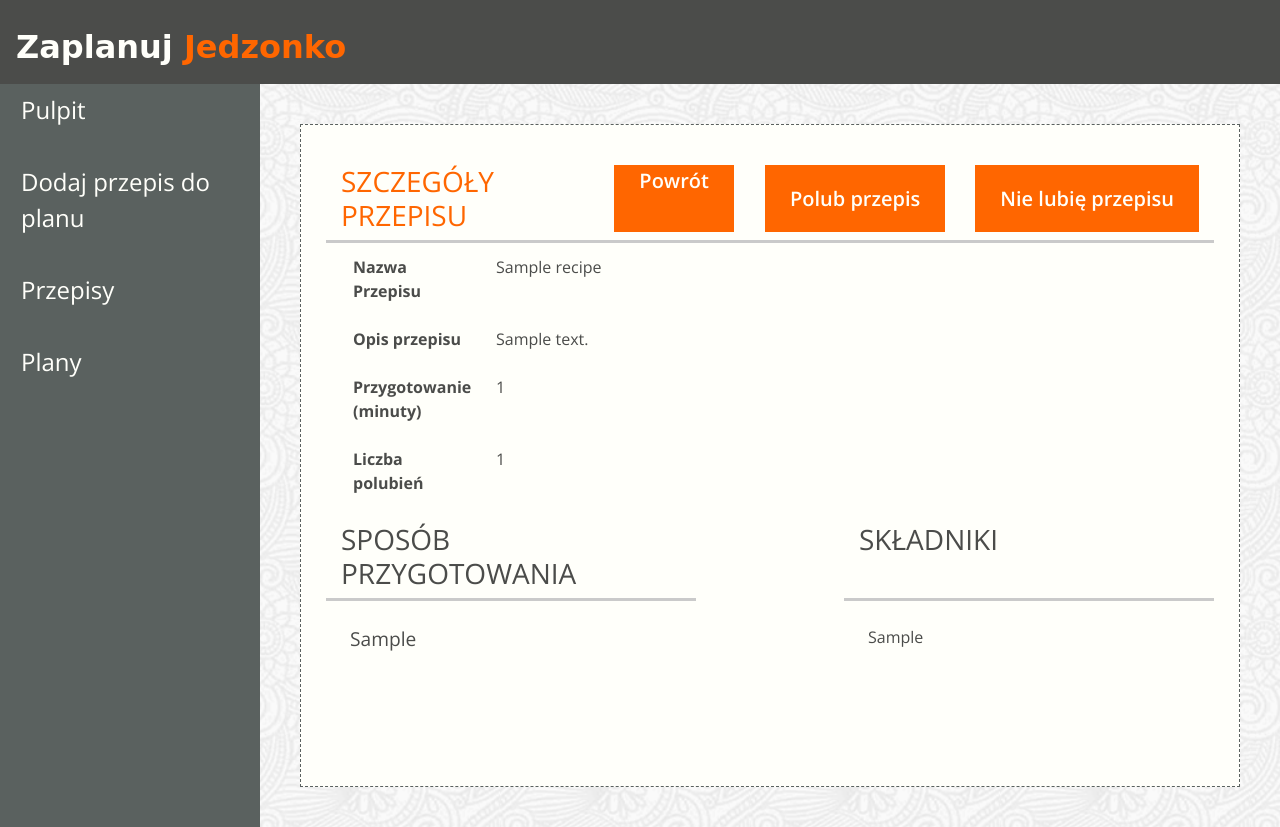
After one commit to Juliusz-G/meal_schedule, a Django app: page /recipe/1 in a window 1280 px wide. The commit adds this page. Run offline with Django 3.2, Linux system fonts and the light colour scheme; tables that the repository leaves empty hold one stand-in row (values such as "Sample post"); some libraries are stand-ins or nearby versions; some web fonts are replaced.

Commit message:
Recipe details + Model update

```diff
--- a/app_meal_schedule/models.py
+++ b/app_meal_schedule/models.py
@@ -19,6 +19,7 @@ class Recipe(models.Model):
     name = models.CharField(max_length=128, verbose_name='Nazwa')
     ingredients = models.TextField(verbose_name='Składniki')
     description = models.TextField(verbose_name='Opis')
+    preparation_method = models.TextField(verbose_name='Sposób przygotowania', null=True)
     created = models.DateField(auto_now_add=True, verbose_name='Stworzone')
     updated = models.DateField(auto_now_add=True, verbose_name='Zaktualizowane')
     preparation_time = models.PositiveIntegerField(verbose_name='Czas przygotowania')
--- a/app_meal_schedule/templates/app-add-recipe.html
+++ b/app_meal_schedule/templates/app-add-recipe.html
@@ -49,7 +49,7 @@
         </div>
         <div class="row d-flex">
           <div class="col-5 p-4">
-            <textarea name="preparation_description" class="w-100 p-1" rows="10"></textarea>
+            <textarea name="preparation_method" class="w-100 p-1" rows="10"></textarea>
           </div>
           <div class="col-2"></div>
           <div class="col-5 p-4">
--- /dev/null
+++ b/app_meal_schedule/templates/app-recipe-details.html
@@ -0,0 +1,65 @@
+{% extends "__base__.html" %}
+
+{% block title %}Szczegóły przepisu{% endblock %}
+
+{% block content %}
+
+<form action="" method="POST">
+{% csrf_token %}
+  <div class="dashboard-content border-dashed p-3 m-4 view-height">
+    <div class="mt-4 ml-4 mr-4">
+      <div class="row border-bottom border-3">
+        <div class="col">
+          <h3 class="color-header text-uppercase">Szczegóły przepisu</h3>
+        </div>
+        <div class="col d-flex justify-content-end mb-2">
+          <a href="{% url 'app-recipes' %}" class="btn btn-color rounded-0 pt-0 pb-0 pr-4 pl-4">Powrót</a>
+        </div>
+        <div class="col d-flex justify-content-end mb-2">
+          <input type = "submit" class="btn btn-color rounded-0 pt-0 pb-0 pr-4 pl-4" value="Polub przepis" name="like">
+        </div>
+        <div class="col d-flex justify-content-end mb-2">
+          <input type = "submit" class="btn btn-color rounded-0 pt-0 pb-0 pr-4 pl-4" value="Nie lubię przepisu" name="dislike">
+        </div>
+      </div>
+      <table class="table borderless">
+        <tbody>
+          <tr class="d-flex">
+            <th scope="row" class="col-2">Nazwa Przepisu</th>
+            <td class="col-7">{{ name }}</td>
+          </tr>
+          <tr class="d-flex">
+            <th scope="row" class="col-2">Opis przepisu</th>
+            <td class="col-7">{{ description }}</td>
+          </tr>
+          <tr class="d-flex">
+            <th scope="row" class="col-2">Przygotowanie (minuty)</th>
+            <td class="col-7">{{ preparation_time }}</td>
+          </tr>
+          <tr class="d-flex">
+            <th scope="row" class="col-2">Liczba polubień</th>
+            <td class="col-7">{{ vote }}</td>
+          </tr>
+        </tbody>
+      </table>
+      <div class="row d-flex">
+        <div class="col-5 border-bottom border-3">
+          <h3 class="text-uppercase">Sposób przygotowania</h3>
+        </div>
+        <div class="col-2"></div>
+        <div class="col-5 border-bottom border-3">
+          <h3 class="text-uppercase">Składniki</h3>
+        </div>
+      </div>
+      <div class="row d-flex">
+        <div class="col-5 p-4">
+          <p>{{ preparation_method }}</p>
+        </div>
+        <div class="col-2"></div>
+          <ul class="col-5 p-4 list-unstyled">{{ ingredients }}</ul>
+        </div>
+      </div>
+    </div>
+</form>
+
+{% endblock content %}
--- a/app_meal_schedule/templates/app-recipes.html
+++ b/app_meal_schedule/templates/app-recipes.html
@@ -40,7 +40,7 @@
           <td class="col-7">{{ i.description }}</td>
           <td class="col-2 d-flex align-items-center justify-content-center flex-wrap">
             <a href="#" class="btn btn-danger rounded-0 text-light m-1">Usuń</a>
-            <a href="#" class="btn btn-info rounded-0 text-light m-1">Szczegóły</a>
+            <a href="{% url 'app-recipe-details' i.id %}" class="btn btn-info rounded-0 text-light m-1">Szczegóły</a>
             <a href="#" class="btn btn-warning rounded-0 text-light m-1">Edytuj</a>
           </td>
         </tr>
--- a/app_meal_schedule/views.py
+++ b/app_meal_schedule/views.py
@@ -71,12 +71,12 @@ class AddRecipe(View):
     def post(self, request):
         name = request.POST.get("name")
         description = request.POST.get("description")
+        preparation_method = request.POST.get("preparation_method")
         preparation_time = request.POST.get("preparation_time")
-        preparation_description = request.POST.get("preparation_description")
         ingredients = request.POST.get("ingredients")
-        if name and description and preparation_time and preparation_description and ingredients is not None:
-            recipe = Recipe.objects.create(name=name, description=description, preparation_time=int(preparation_time),
-                                           preparation_description=preparation_description, ingredients=ingredients)
+        if name and description and preparation_time and preparation_method and ingredients is not None:
+            recipe = Recipe.objects.create(name=name, description=description, preparation_method=preparation_method,
+                                           preparation_time=int(preparation_time), ingredients=ingredients)
             recipe.save()
             response = redirect(reverse_lazy('app-recipes'))
             return response
@@ -84,3 +84,38 @@ class AddRecipe(View):
             warning = "Wypełnij poprawnie wszystkie pola"
             ctx = {'warning': warning}
             return render(request, "app-add-recipe.html", ctx)
+
+
+class RecipeDetails(View):
+
+    def get(self, request, recipe_id):
+        recipe = Recipe.objects.get(pk=recipe_id)
+
+        ctx = {
+            "name": recipe.name,
+            "description": recipe.description,
+            "preparation_method": recipe.preparation_method,
+            "ingredients": recipe.ingredients,
+            "preparation_time": recipe.preparation_time,
+            "vote": recipe.votes
+        }
+        return render(request, "app-recipe-details.html", ctx)
+
+    def post(self, request, recipe_id):
+        recipe = Recipe.objects.get(pk=recipe_id)
+        if request.POST.get('like') == 'Polub przepis':
+            recipe.votes += 1
+            recipe.save()
+        elif request.POST.get('dislike') == 'Nie lubię przepisu':
+            recipe.votes -= 1
+            recipe.save()
+
+        ctx = {
+            "name": recipe.name,
+            "description": recipe.description,
+            "preparation_method": recipe.preparation_method,
+            "ingredients": recipe.ingredients,
+            "preparation_time": recipe.preparation_time,
+            "vote": recipe.votes
+        }
+        return render(request, "app-recipe-details.html", ctx)
--- a/meal_schedule/urls.py
+++ b/meal_schedule/urls.py
@@ -18,7 +18,7 @@ from django.contrib import admin
 from django.urls import path
 
 # local Django
-from app_meal_schedule.views import LandingPage, Dashboard, RecipePage, AddRecipe
+from app_meal_schedule.views import LandingPage, Dashboard, RecipePage, AddRecipe, RecipeDetails
 
 urlpatterns = [
     path('admin/', admin.site.urls),
@@ -26,4 +26,5 @@ urlpatterns = [
     path('main/', Dashboard.as_view(), name='dashboard'),
     path('recipe/list/', RecipePage.as_view(), name='app-recipes'),
     path('recipe/add/', AddRecipe.as_view(), name='app-add-recipe'),
+    path('recipe/<int:recipe_id>', RecipeDetails.as_view(), name='app-recipe-details'),
 ]
```
Also changed, not shown: app_meal_schedule/migrations/0003_recipe_preparation_method.py (added).
